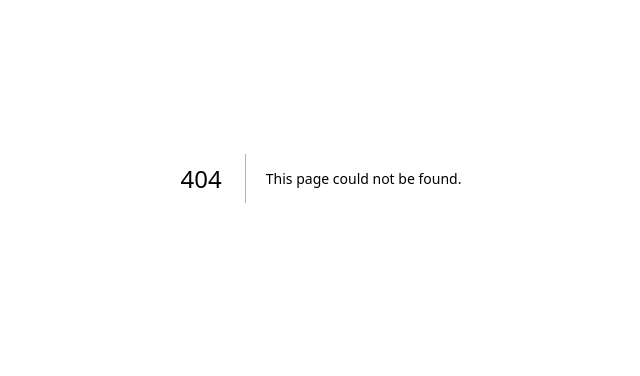
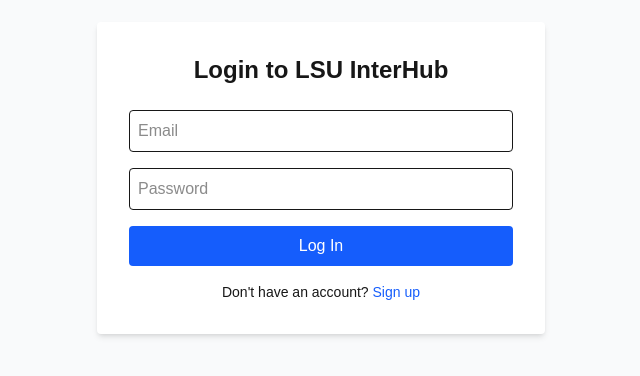
Before and after one commit to ntandoyenkosimutodza033-sys/lsu-interhub, a Next.js app: page /login in a window 1280 px wide. Before the commit this address had no page. Shown: the part 222-598 px from the top of the page, without its empty margins (319-959 px from the left). Built offline with nearby package versions, Linux system fonts and the light colour scheme; no server answers.

Commit message:
Phase 3: Authentication complete - signup, login, logout

```diff
--- /dev/null
+++ b/app/feed/page.js
@@ -0,0 +1,48 @@
+'use client'
+
+import { useEffect, useState } from 'react'
+import { createClient } from '../lib/supabase'
+import { useRouter } from 'next/navigation'
+
+export default function FeedPage() {
+  const [user, setUser] = useState(null)
+  const router = useRouter()
+  const supabase = createClient()
+
+  useEffect(() => {
+    const getUser = async () => {
+      const { data: { user } } = await supabase.auth.getUser()
+      if (!user) {
+        router.push('/login')
+      } else {
+        setUser(user)
+      }
+    }
+    getUser()
+  }, [])
+
+  const handleLogout = async () => {
+    await supabase.auth.signOut()
+    router.push('/login')
+  }
+
+  return (
+    <div className="min-h-screen bg-gray-50">
+      <div className="max-w-2xl mx-auto p-4">
+        <div className="flex justify-between items-center mb-6">
+          <h1 className="text-2xl font-bold">LSU InterHub</h1>
+          <button
+            onClick={handleLogout}
+            className="bg-red-500 text-white px-4 py-2 rounded hover:bg-red-600"
+          >
+            Logout
+          </button>
+        </div>
+        {user && (
+          <p className="text-gray-600">Welcome, {user.email}</p>
+        )}
+        <p className="mt-4 text-gray-400">Feed coming soon...</p>
+      </div>
+    </div>
+  )
+}
--- /dev/null
+++ b/app/lib/supabase.js
@@ -0,0 +1,8 @@
+import { createBrowserClient } from '@supabase/ssr'
+
+export function createClient() {
+  return createBrowserClient(
+    process.env.NEXT_PUBLIC_SUPABASE_URL,
+    process.env.NEXT_PUBLIC_SUPABASE_ANON_KEY
+  )
+}
--- /dev/null
+++ b/app/login/page.js
@@ -0,0 +1,66 @@
+'use client'
+
+import { useState } from 'react'
+import { createClient } from '../lib/supabase'
+import { useRouter } from 'next/navigation'
+
+export default function LoginPage() {
+  const [email, setEmail] = useState('')
+  const [password, setPassword] = useState('')
+  const [error, setError] = useState(null)
+  const router = useRouter()
+  const supabase = createClient()
+
+  const handleLogin = async () => {
+    setError(null)
+
+    const { error } = await supabase.auth.signInWithPassword({
+      email,
+      password,
+    })
+
+    if (error) {
+      setError(error.message)
+    } else {
+      router.push('/feed')
+    }
+  }
+
+  return (
+    <div className="min-h-screen flex items-center justify-center bg-gray-50">
+      <div className="bg-white p-8 rounded shadow-md w-full max-w-md">
+        <h1 className="text-2xl font-bold mb-6 text-center">Login to LSU InterHub</h1>
+
+        {error && <p className="text-red-500 mb-4">{error}</p>}
+
+        <input
+          type="email"
+          placeholder="Email"
+          value={email}
+          onChange={(e) => setEmail(e.target.value)}
+          className="w-full border p-2 rounded mb-4"
+        />
+        <input
+          type="password"
+          placeholder="Password"
+          value={password}
+          onChange={(e) => setPassword(e.target.value)}
+          className="w-full border p-2 rounded mb-4"
+        />
+        <button
+          onClick={handleLogin}
+          className="w-full bg-blue-600 text-white p-2 rounded hover:bg-blue-700"
+        >
+          Log In
+        </button>
+
+        <p className="text-center mt-4 text-sm">
+          Don't have an account?{' '}
+          <a href="/signup" className="text-blue-600 hover:underline">
+            Sign up
+          </a>
+        </p>
+      </div>
+    </div>
+  )
+}
--- /dev/null
+++ b/app/signup/page.js
@@ -0,0 +1,69 @@
+'use client'
+
+import { useState } from 'react'
+import { createClient } from '../lib/supabase'
+import { useRouter } from 'next/navigation'
+
+export default function SignupPage() {
+  const [email, setEmail] = useState('')
+  const [password, setPassword] = useState('')
+  const [error, setError] = useState(null)
+  const [message, setMessage] = useState(null)
+  const router = useRouter()
+  const supabase = createClient()
+
+  const handleSignup = async () => {
+    setError(null)
+    setMessage(null)
+
+    const { error } = await supabase.auth.signUp({
+      email,
+      password,
+    })
+
+    if (error) {
+      setError(error.message)
+    } else {
+      setMessage('Account created! Please check your email to confirm.')
+    }
+  }
+
+  return (
+    <div className="min-h-screen flex items-center justify-center bg-gray-50">
+      <div className="bg-white p-8 rounded shadow-md w-full max-w-md">
+        <h1 className="text-2xl font-bold mb-6 text-center">Join LSU InterHub</h1>
+
+        {error && <p className="text-red-500 mb-4">{error}</p>}
+        {message && <p className="text-green-500 mb-4">{message}</p>}
+
+        <input
+          type="email"
+          placeholder="Email"
+          value={email}
+          onChange={(e) => setEmail(e.target.value)}
+          className="w-full border p-2 rounded mb-4"
+        />
+        <input
+          type="password"
+          placeholder="Password"
+          value={password}
+          onChange={(e) => setPassword(e.target.value)}
+          className="w-full border p-2 rounded mb-4"
+        />
+        <button
+          onClick={handleSignup}
+          className="w-full bg-blue-600 text-white p-2 rounded hover:bg-blue-700"
+        >
+          Sign Up
+        </button>
+
+        <p className="text-center mt-4 text-sm">
+          Already have an account?{' '}
+          <a href="/login" className="text-blue-600 hover:underline">
+            Log in
+          </a>
+        </p>
+      </div>
+    </div>
+  )
+}
--- a/package.json
+++ b/package.json
@@ -9,6 +9,8 @@
     "lint": "eslint"
   },
   "dependencies": {
+    "@supabase/ssr": "^0.12.0",
+    "@supabase/supabase-js": "^2.108.2",
     "next": "16.2.9",
     "react": "19.2.4",
     "react-dom": "19.2.4"
```
Also changed, not shown: 1 other file (tests, documents, lock files or other folders).
